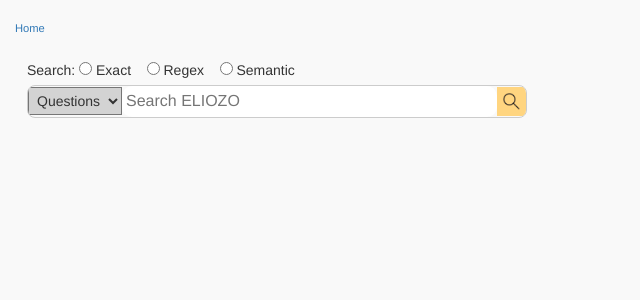
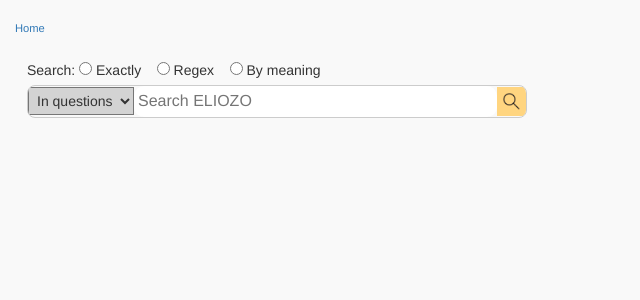
Before and after one commit to eliozo/qualification-project, a Python web app: template eliozoapp/eliozo/templates/main_content.html in a window 1280 px wide. Shown: the part 84-384 px from the top of the page, without its empty margins (0-640 px from the left). Run offline with Jinja, Linux system fonts and the light colour scheme; the template is opened without the code that fills it, so the values that code supplies are empty; some libraries are stand-ins or nearby versions.

Commit message:
localization on main

```diff
--- a/eliozoapp/eliozo/templates/main_content.html
+++ b/eliozoapp/eliozo/templates/main_content.html
@@ -6,25 +6,11 @@
 <div class="main">
     <form action="{{ url_for('main') }}" method="get">
 
-        {#
-        {% if caseSensitive=='1' %}
-        <input type="checkbox" name="caseSensitive" value="1" checked/>
-        {% else %}
-        <input type="checkbox" name="caseSensitive" value="1"/>
-        {% endif %}
-        {% trans %}Case Sensitive{% endtrans %}&nbsp;&nbsp;
-        {% if regex=='1' %}
-        <input type="checkbox" name="regex" value="1" checked/>
-        {% else %}
-        <input type="checkbox" name="regex" value="1"/>
-        {% endif %}
-        {% trans %}Regular Expresion{% endtrans %}
-        #}
         <div>{% trans %}Search{% endtrans %}:
         <label style="font-weight:normal;">
             <input type="radio" name="searchMode" value="exact"
             {% if searchMode == 'exact' %}checked{% endif %}>
-            {% trans %}Exact{% endtrans %}
+            {% trans %}Exactly{% endtrans %}
         </label>
         &nbsp;&nbsp;
         <label style="font-weight:normal;">
@@ -36,15 +22,15 @@
         <label style="font-weight:normal;">
             <input type="radio" name="searchMode" value="semantic"
             {% if searchMode == 'semantic' %}checked{% endif %}>
-            {% trans %}Semantic{% endtrans %}
+            {% trans %}By meaning{% endtrans %}
         </label>
         </div>
 
 
         <div class="search-container">
         <select class="search-target" name="something">
-            <option value="questions" selected>{% trans %}Questions{% endtrans %}</option>
-            <option value="solutions">{% trans %}All{% endtrans %}</option>
+            <option value="questions" selected>{% trans %}In questions{% endtrans %}</option>
+            <option value="solutions">{% trans %}Everywhere{% endtrans %}</option>
         </select>
         <input type="text" class="search-input" placeholder="Search ELIOZO" name="keyword" value="{{ keyword }}">
         <button type="submit" class="search-quadratic">
```
Also changed, not shown: eliozoapp/eliozo/__init__.py (+5 -3 lines), eliozoapp/eliozo/translations/en/LC_MESSAGES/messages.po, eliozoapp/eliozo/translations/lt/LC_MESSAGES/messages.po, eliozoapp/eliozo/translations/lv/LC_MESSAGES/messages.po, 4 other files.
